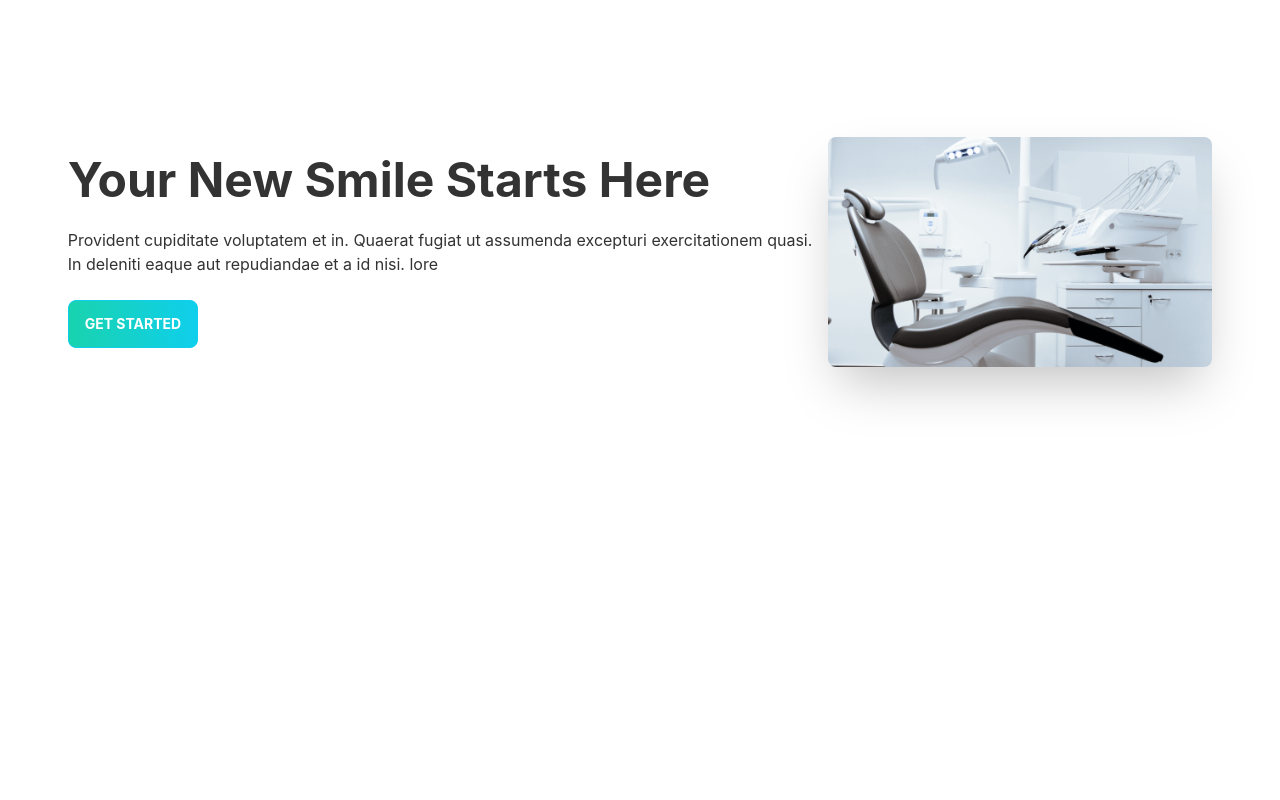
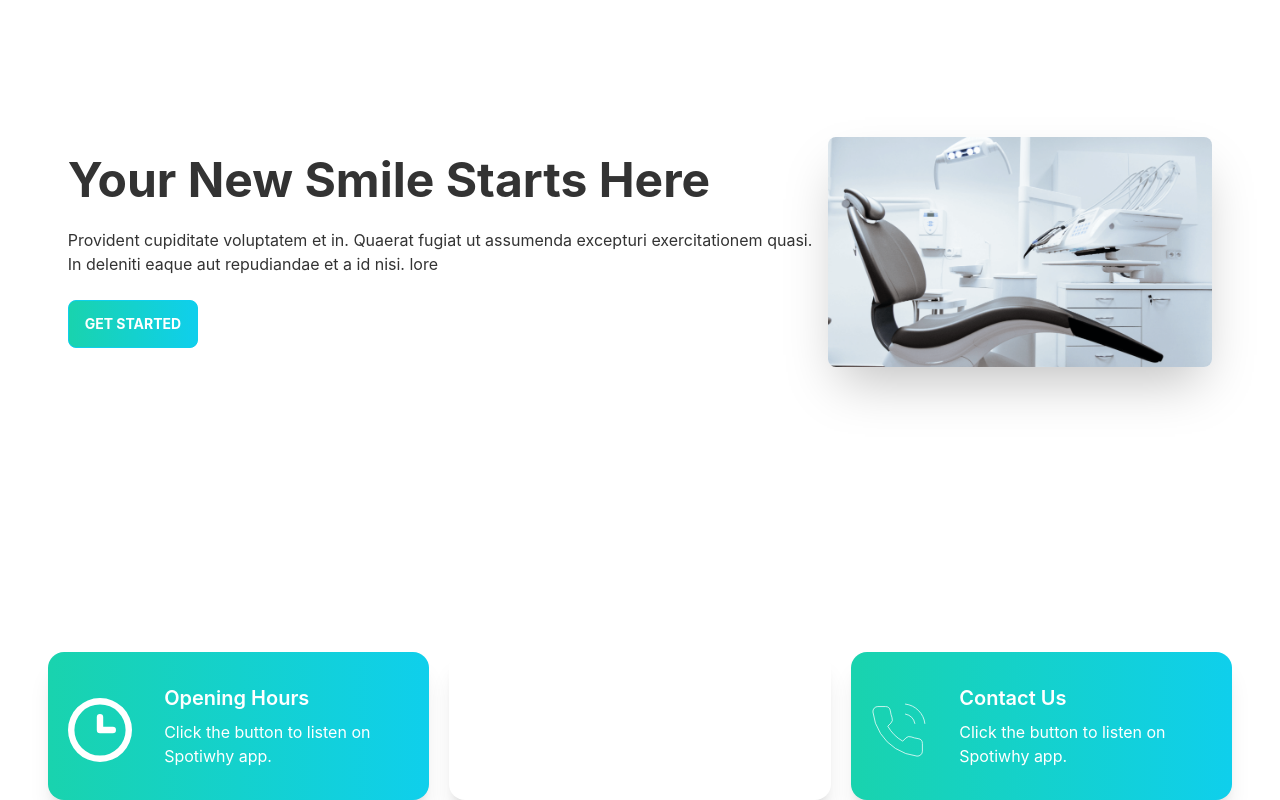
Before and after one commit to themarjanz/doctors-portal, a React (Create React App) app: page / in a window 1280 px wide. Shown: the part 212-1012 px from the top of the page. Before the commit the page ends 864 px from the top, so only its background shows below. Built offline with nearby package versions, Linux system fonts and the light colour scheme.

Commit message:
info-added

```diff
--- a/src/Pages/Home/Home.js
+++ b/src/Pages/Home/Home.js
@@ -1,10 +1,12 @@
 import React from 'react';
 import BAnner from './BAnner';
+import Info from './Info';
 
 const Home = () => {
     return (
         <div>
             <BAnner></BAnner>
+            <Info></Info>
         </div>
     );
 };
--- a/src/Pages/Home/Info.js
+++ b/src/Pages/Home/Info.js
@@ -0,0 +1,17 @@
+import React from 'react';
+import InfoCard from './InfoCard';
+import clock from '../../assets/icons/clock.svg'
+import marker from '../../assets/icons/marker.svg'
+import phone from '../../assets/icons/phone.svg'
+
+const Info = () => {
+    return (
+        <div className='grid grid-cols-1 lg:grid-cols-3 gap-5 px-12'>
+            <InfoCard cardTitle="Opening Hours" bgClass="bg-gradient-to-r from-secondary to-primary" img={clock}></InfoCard>
+            <InfoCard cardTitle="Our Location" bgClass="bg-accent" img={marker}></InfoCard>
+            <InfoCard cardTitle="Contact Us" bgClass="bg-gradient-to-r from-secondary to-primary" img={phone}></InfoCard>
+        </div>
+    );
+};
+
+export default Info;
--- /dev/null
+++ b/src/Pages/Home/InfoCard.js
@@ -0,0 +1,17 @@
+import React from 'react';
+
+const InfoCard = ({ img, cardTitle, bgClass }) => {
+    return (
+        // <div className="card lg:card-side bg-base-100 shadow-xl">
+        <div className={`card lg:card-side bg-base-100 shadow-xl ${bgClass}`}>
+            <figure className='pl-5'><img className='mt-2' src={img} alt="Album" /></figure>
+            <div className="card-body text-white">
+                <h2 className="card-title">{cardTitle}</h2>
+                <p>Click the button to listen on Spotiwhy app.</p>
+
+            </div>
+        </div>
+    );
+};
+
+export default InfoCard;
```
